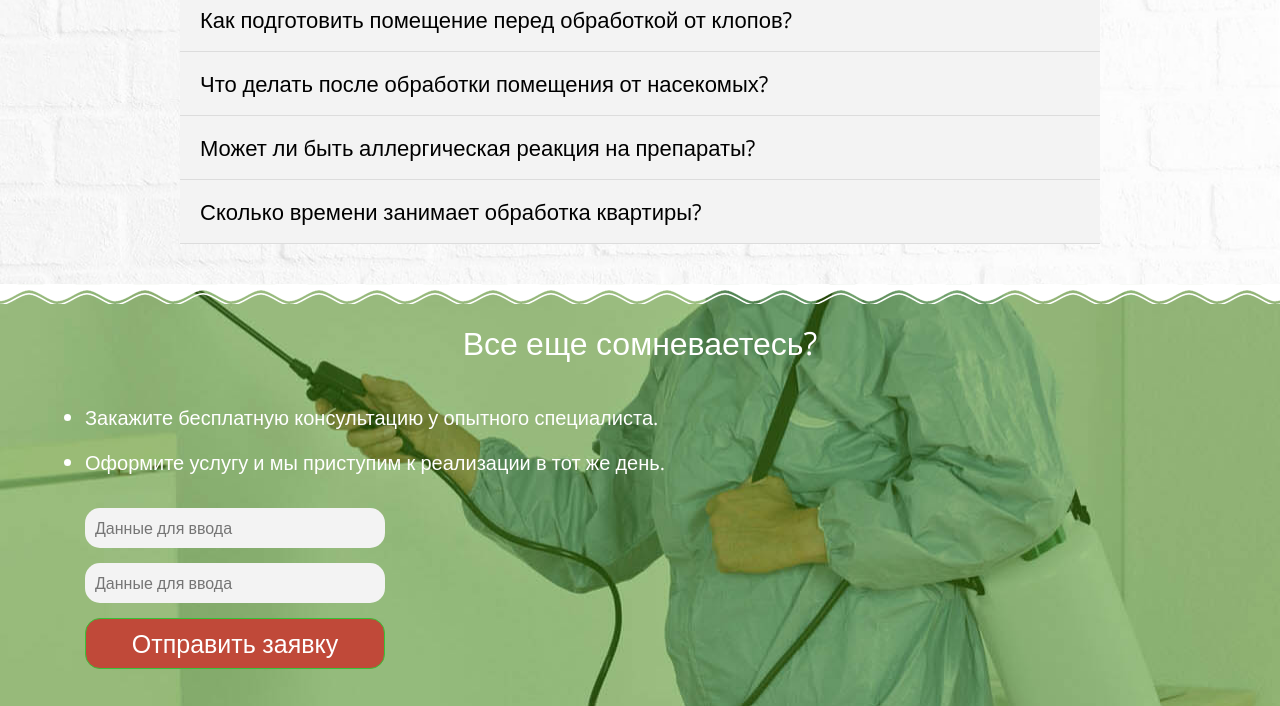
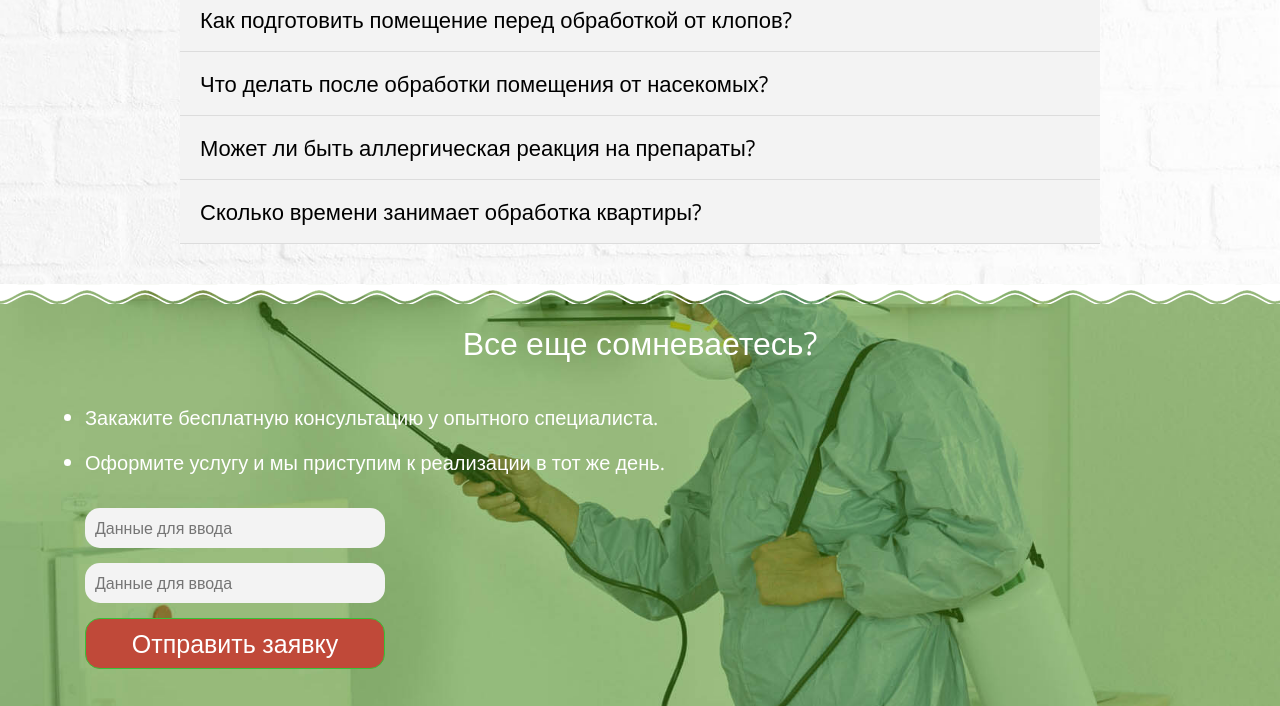
Before and after one commit to kirikrush/watt, a plain HTML site: page index.html in a window 1280 px wide. Shown: the part 4076-4782 px from the top of the page. Drawn offline with nearby package versions, Linux system fonts and the light colour scheme.

Commit message:
Update index.html

```diff
--- a/index.html
+++ b/index.html
@@ -233,7 +233,7 @@
             </div>
         </div>
     </section>
-    <section class="consult" style="background-image:url(assets/img-compressed/slide-2.jpg)">
+    <section class="consult" style="background-image:url(assets/img-compressed/slide-2.jpg); background-size:cover">
             <div class="container">
                 <div class="row">
                     <h2 class=" heading--medium2 ml-auto mr-auto">Все еще сомневаетесь?</h2>
```
